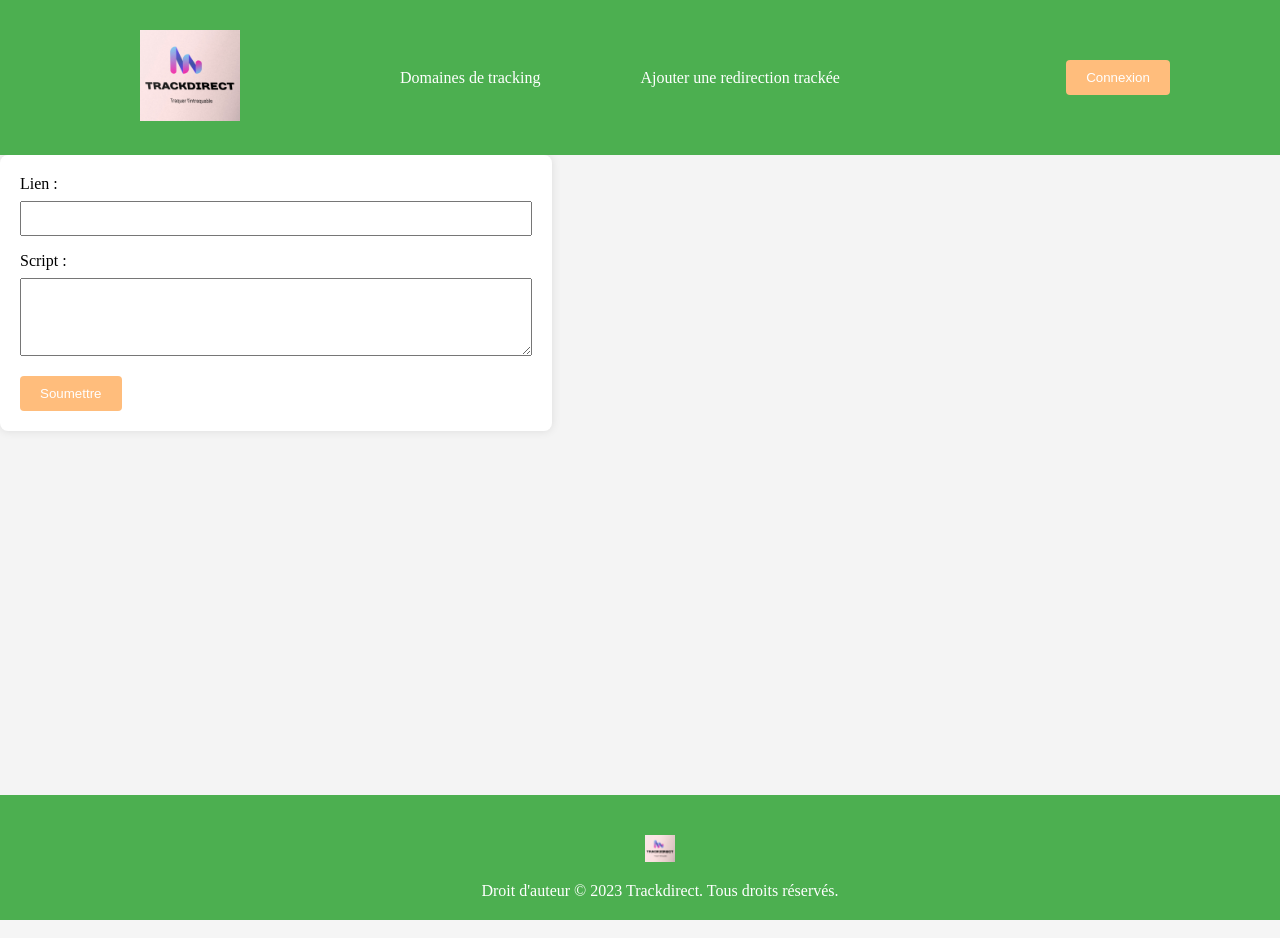
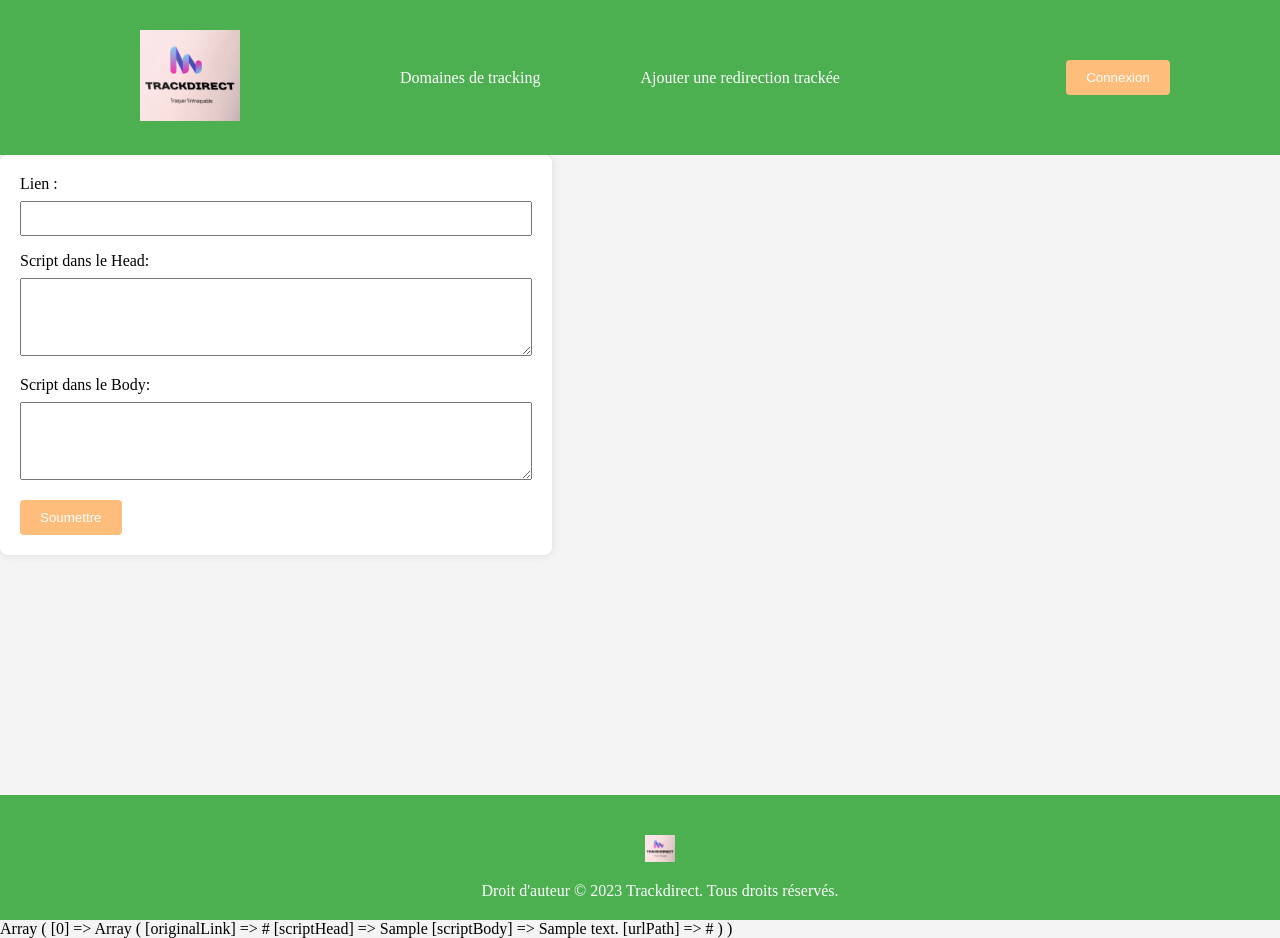
Before and after one commit to youssefak33/RedirectionProject, a PHP site: page /www/index.php?action=redirects in a window 1280 px wide; the page is wider, and only the part inside the window is pictured. Run offline with PHP 8.4, Linux system fonts and the light colour scheme; tables that the repository leaves empty or names only in its code hold one stand-in row (values such as "Sample post").

Commit message:
appliquer les redirections

```diff
--- a/index.php
+++ b/index.php
@@ -11,16 +11,22 @@ try {
             require('templates/domains.php');;
         }
         elseif ($_GET['action'] === 'redirects') {
-            if (isset($_POST['link']) && isset($_POST['script'])){
+            if (isset($_POST['link']) && isset($_POST['script_head']) && isset($_POST['script_body'])){
                 $link = $_POST['link'];
-                $script = $_POST['script'];
-                addLink ($link, $script);
+                $scriptHead = $_POST['script_head'];
+                $scriptBody = $_POST['script_body'];
+                addLink ($link, $scriptHead, $scriptBody);
             } else {
                 redirects_add();
             }
         }
-        elseif ($_GET['action'] === $urlPath) {
-            redirectionPage();
+        elseif (isset($_GET['action'])) {
+            foreach ($redirectionResults as $result) {
+                if (isset($result['urlPath']) && $_GET['action'] === $result['urlPath']) {
+                    redirectionPage($result);
+                    break;  // Arrêter la boucle après avoir trouvé la correspondance
+                }
+            }
         }
         else {
             throw new Exception('page non existante');
@@ -32,3 +38,5 @@ try {
     $errorMessage = $e->getMessage();
     die($errorMessage);
 }
+
+print_r($redirectionResults);
--- a/src/controllers/redirection_page.php
+++ b/src/controllers/redirection_page.php
@@ -1,13 +1,6 @@
 <?php
-
 require_once('src/models/redirection_page.php');
-
-$urlPath ;
-$scriptHead;
-$scriptBody;
-$originalLink;
-
-function redirectionPage ()
-{
+    function redirectionPage ($redirectionResults)
+    {
     require ('templates/redirection_page.php');
 }
--- a/src/controllers/redirects.php
+++ b/src/controllers/redirects.php
@@ -3,19 +3,21 @@
 // get in parameter an input array
 // check if not empty
 
-require_once('src/models/model.php');
+require_once('src/models/links_add.php');
 
-function addLink ($link, $script) {
+function addLink ($link, $scriptHead, $scriptBody) {
     $originalLink = null;
-    $scriptTracking = null;
-    if (!empty($link) && !empty($script)) {
+    $scriptHeadTracking = null;
+    $scriptBodyTracking = null;
+    if (!empty($link) && !empty($scriptHead) && !empty($scriptBody)) {
         $originalLink = $link;
-        $scriptTracking = $script;
+        $scriptHeadTracking = $scriptHead;
+        $scriptBodyTracking = $scriptBody;
     } else{
         throw new Exception ('le lien et script n\'ont pas été ajoutés');
     }
 
-    $success = linkAdded($originalLink, $scriptTracking);
+    $success = linkAdded($originalLink, $scriptHeadTracking, $scriptBodyTracking);
     if (!$success) {
         redirects_add();
     } else {
--- /dev/null
+++ b/src/lib/database.php
@@ -0,0 +1,12 @@
+<?php
+
+// we connect to the database
+function linkDbConnect()
+{
+    try {
+        $database = new PDO ('mysql:host=localhost;dbname=tackdirect;charset=utf8','root','root');
+    }  catch (Exception $e)  {
+            die('Erreur : '.$e->getMessage());
+    }
+    return $database;
+}
--- /dev/null
+++ b/src/models/links_add.php
@@ -0,0 +1,15 @@
+<?php
+
+require_once('src/lib/database.php');
+
+// and insert the data
+function linkAdded(string $originalLink, string $scriptHeadTracking, string $scriptBodyTracking)
+{
+    $database = linkDbConnect();
+    $statement = $database->prepare(
+        'INSERT INTO link_tracking(original_link, script_head, script_body) VALUES(?, ?, ?)'
+    );
+    $affectedLines = $statement->execute([$originalLink, $scriptHeadTracking, $scriptBodyTracking]);
+
+    return ($affectedLines > 0);
+}
--- a/src/models/model.php
+++ /dev/null
@@ -1,24 +0,0 @@
-<?php
-
-// and insert the data
-function linkAdded(string $originalLink, string $scriptTracking)
-{
-    $database = linkDbConnect();
-    $statement = $database->prepare(
-        'INSERT INTO link_tracking(original_link, script) VALUES(?, ?)'
-    );
-    $affectedLines = $statement->execute([$originalLink, $scriptTracking]);
-
-    return ($affectedLines > 0);
-}
-
-// we connect to the database
-function linkDbConnect()
-{
-    try {
-        $database = new PDO ('mysql:host=localhost;dbname=tackdirect;charset=utf8','root','root');
-    }  catch (Exception $e)  {
-            die('Erreur : '.$e->getMessage());
-    }
-    return $database;
-}
--- a/src/models/redirection_page.php
+++ b/src/models/redirection_page.php
@@ -1,19 +1,28 @@
 <?php
 
-$urlPath = 'redirection1';
-$scriptHead = <<<EOT
-<!-- Google Tag Manager -->
-<script>(function(w,d,s,l,i){w[l]=w[l]||[];w[l].push({'gtm.start':
-new Date().getTime(),event:'gtm.js'});var f=d.getElementsByTagName(s)[0],
-j=d.createElement(s),dl=l!='dataLayer'?'&l='+l:'';j.async=true;j.src=
-'https://www.googletagmanager.com/gtm.js?id='+i+dl;f.parentNode.insertBefore(j,f);
-})(window,document,'script','dataLayer','GTM-PP8VF48B');</script>
-<!-- End Google Tag Manager -->
-EOT;
-$scriptBody = <<<EOT
-<!-- Google Tag Manager (noscript) -->
-<noscript><iframe src="https://www.googletagmanager.com/ns.html?id=GTM-PP8VF48B"
-height="0" width="0" style="display:none;visibility:hidden"></iframe></noscript>
-<!-- End Google Tag Manager (noscript) -->
-EOT;
-$originalLink = "www.nouvelle-url.com";
+require_once('src/lib/database.php');
+
+function selectElementRedirection()
+{
+    $database = linkDbConnect();
+    $statement = $database->query(
+        "SELECT *
+         FROM link_tracking
+         JOIN url_redirection ON link_tracking.link_id = url_redirection.link_tracking_id"
+    );
+
+    $redirections = [];
+    while ($row = $statement->fetch()) {
+        $redirection = [
+            'originalLink' => $row['original_link'],
+            'scriptHead' => $row['script_head'],
+            'scriptBody' => $row['script_body'],
+            'urlPath' => $row['url_path'],
+        ];
+        $redirections[] = $redirection;
+    }
+    return $redirections;
+}
+
+// Appel de la fonction
+$redirectionResults = selectElementRedirection();
--- a/templates/layout.php
+++ b/templates/layout.php
@@ -1,3 +1,9 @@
+<?php
+
+require_once ('src/models/redirection_page.php');
+
+?>
+
 <!DOCTYPE html>
 <html lang="fr">
 <head>
--- a/templates/redirects_add.php
+++ b/templates/redirects_add.php
@@ -11,10 +11,13 @@
     <?php else : ?>
         <form action="index.php?action=redirects" method="post">
             <label for="lien">Lien :</label>
-            <input type="text" id="link" name="link" maxlength="535" required>
+            <input type="text" id="link" name="link" maxlength="535" required autocomplete="off">
 
-            <label for="script">Script :</label>
-            <textarea id="script" name="script" rows="4" required></textarea>
+            <label for="script_head">Script dans le Head:</label>
+            <textarea id="script_head" name="script_head" rows="4" required autocomplete="off"></textarea>
+
+            <label for="script_body">Script dans le Body:</label>
+            <textarea id="script_body" name="script_body" rows="4" autocomplete="off"></textarea>
 
             <button type="submit">Soumettre</button>
         </form>
```
Also changed, not shown: templates/redirection_page.php (+4 -4 lines).
